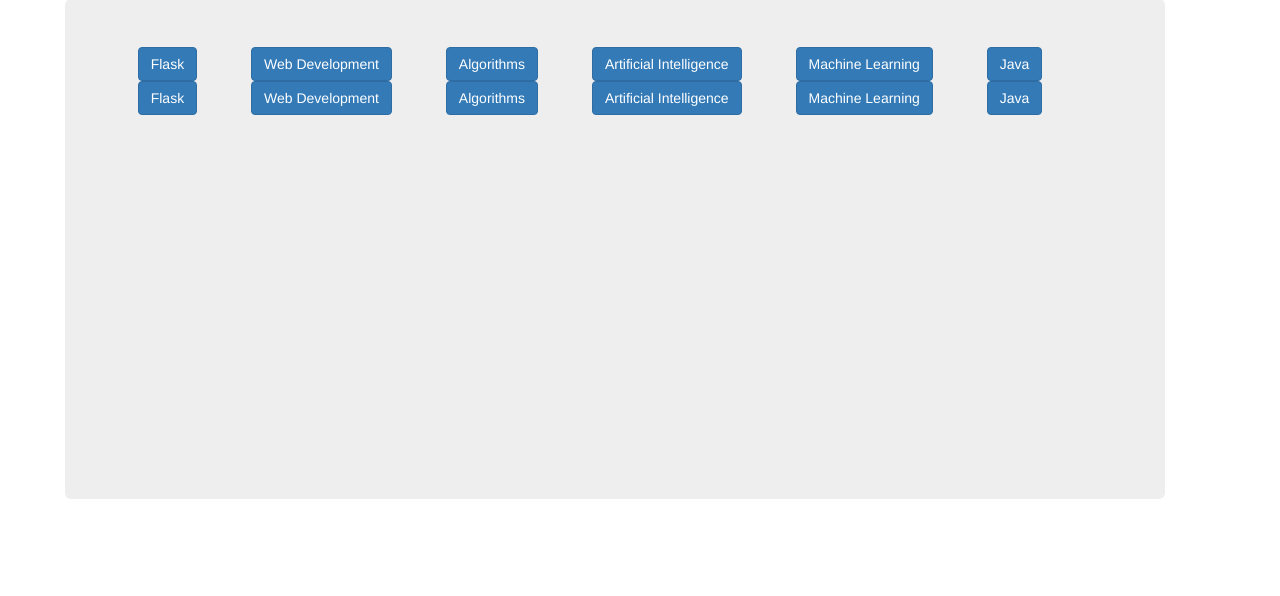
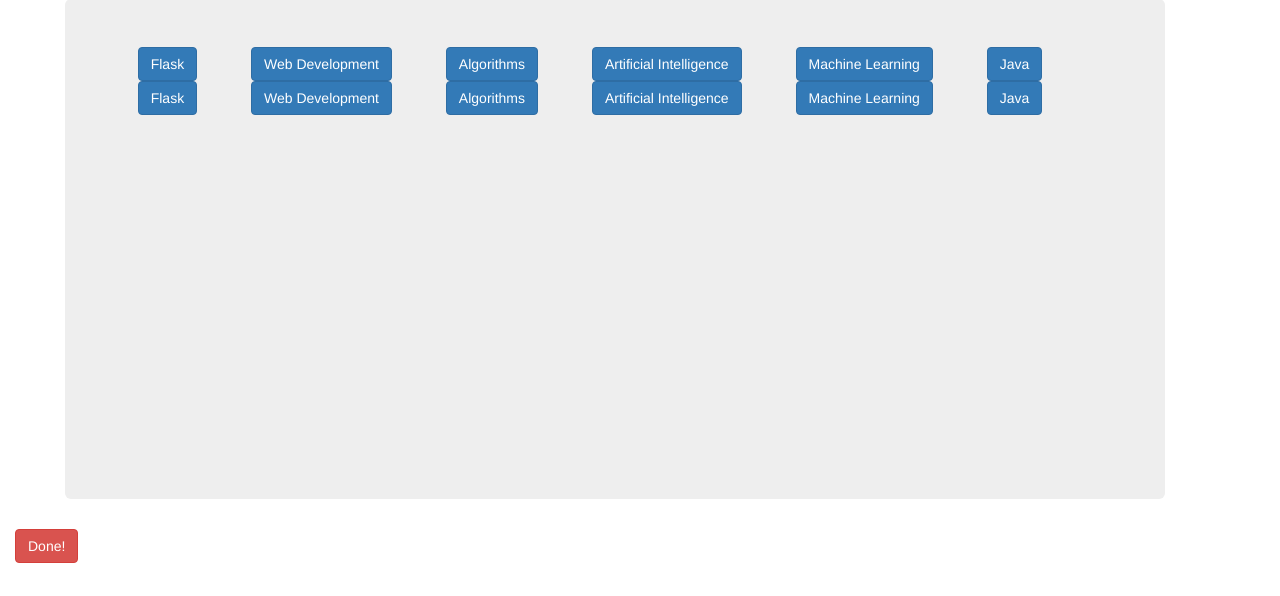
Before and after one commit to SurajKamble/First, a Flask app: page /message/1 in a window 1280 px wide. Shown: the part 204-800 px from the top of the page. Run offline with Flask 2, Linux system fonts and the light colour scheme; data comes from the database, SQL or seed files in the repository; some libraries are stand-ins or nearby versions.

Commit message:
Submit all clicked tags to the addTags method to add to the database

```diff
--- a/templates/logged_in.html
+++ b/templates/logged_in.html
@@ -29,9 +29,10 @@
     <li><a data-toggle="tab" href="#music">Music</a></li>
     <li><a data-toggle="tab" href="#elec">Electronics</a></li>
   </ul>
+
     <form method="post" name="tag_form" action="{{ url_for('addTags') }}">
 
-  <div class="tab-content">
+  <div class="tab-content one">
     <div id="cs" class="tab-pane fade in active">
       <div class="jumbotron jumb">
             {% for tag in cstags %}
@@ -69,6 +70,9 @@
     <!--
     Add here one submit button for the form, to send all the clicked tags to the addTags method.
     -->
+    <div class="done">
+    <button type="submit" class="btn btn-danger done_btn">Done!</button>
+        </div>
     </form>
 </div>
 
```
